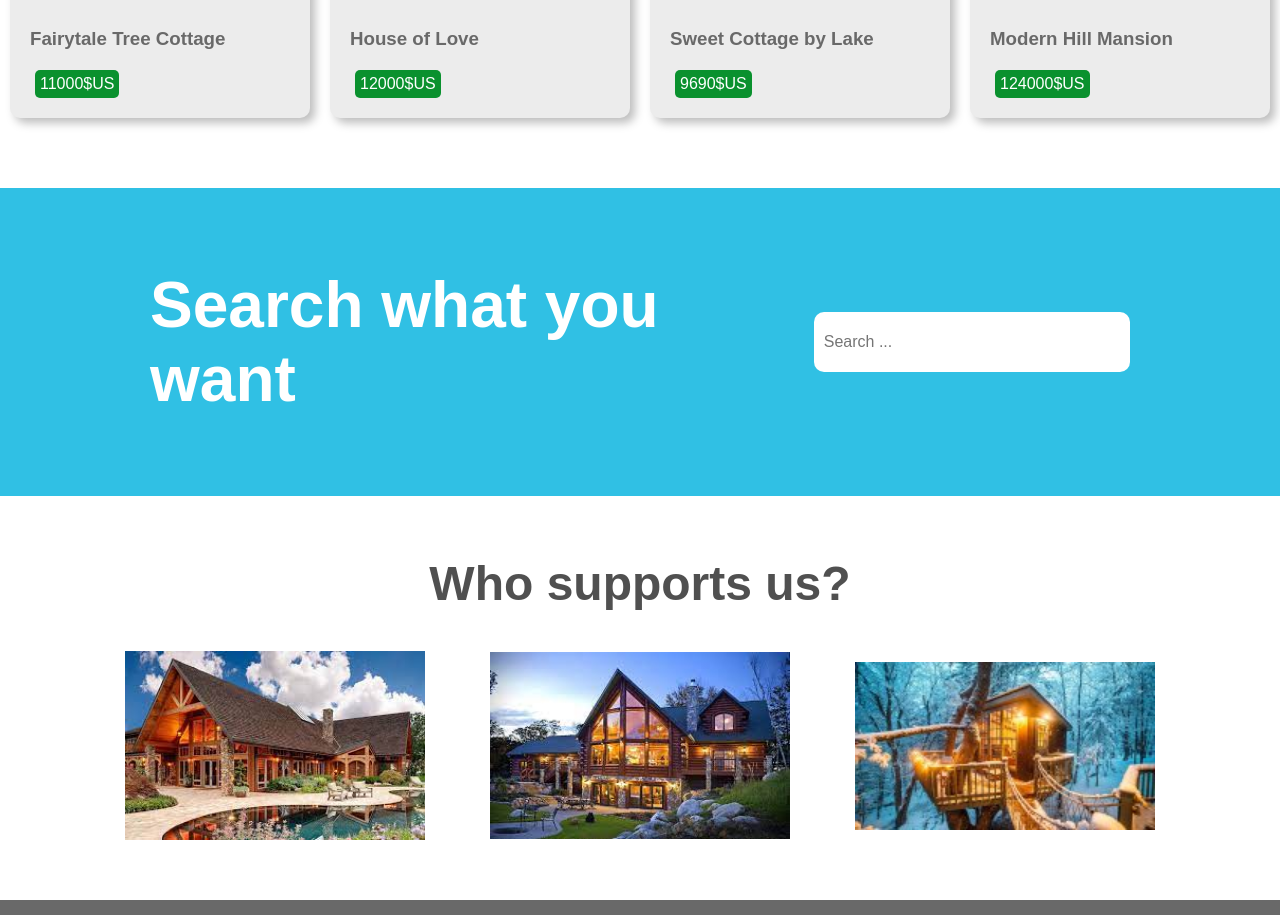
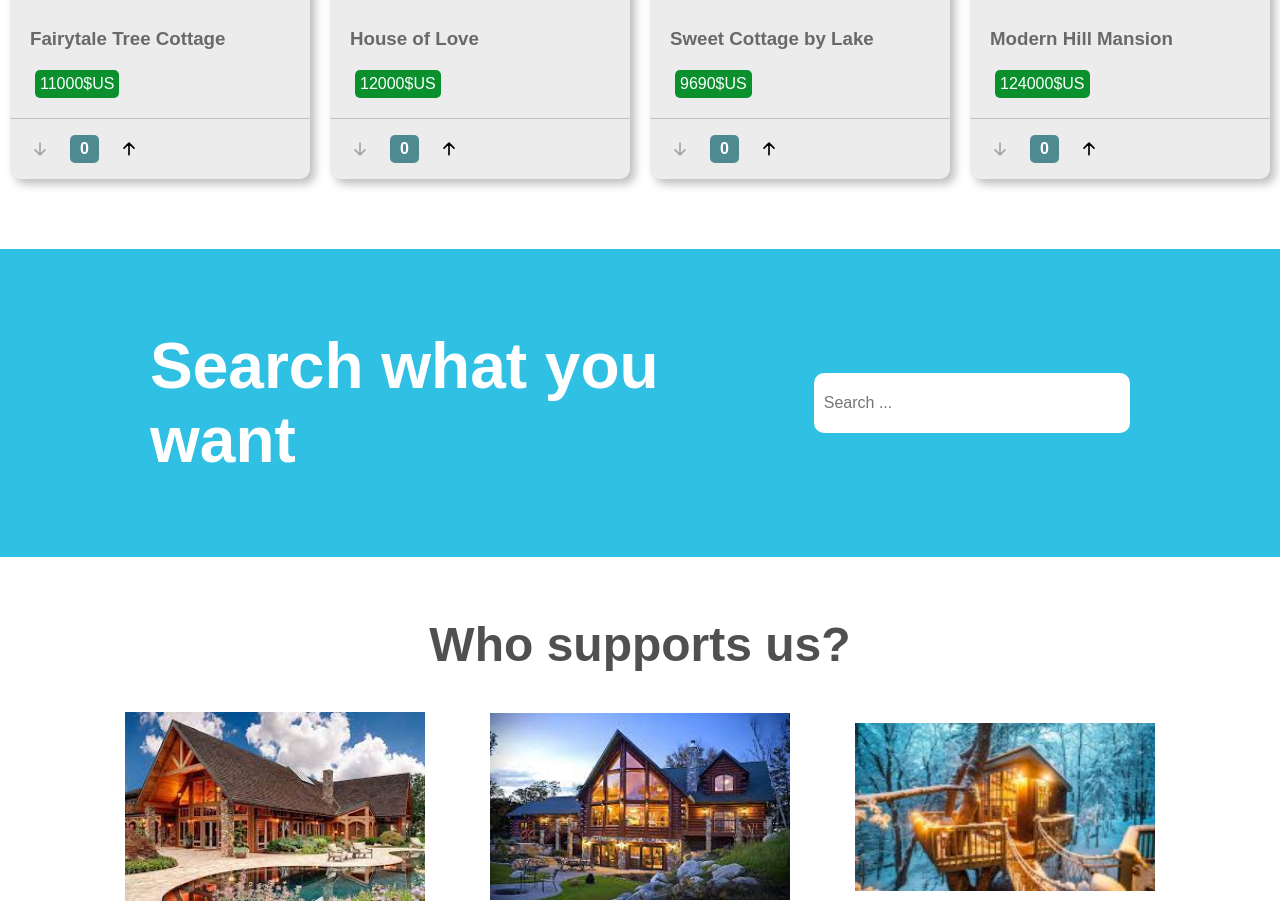
Before and after one commit to Zeinab-Mahjoub/Static_Blog_ReactJS, a React (Create React App) app: page / in a window 1280 px wide. Shown: the part 1303-2218 px from the top of the page. Built offline with nearby package versions, Linux system fonts and the light colour scheme.

Commit message:
feat: added basket functionality

```diff
--- a/src/components/Card.js
+++ b/src/components/Card.js
@@ -1,9 +1,36 @@
 import React, { Component } from "react";
 import styles from "./Card.module.css";
+import DownArrowSVG from "../images/arrow-down-md-svgrepo-com.svg";
+import UpArrowSVG from "../images/arrow-up-md-svgrepo-com.svg";
 
 export default class Card extends Component {
+  constructor() {
+    super();
+    this.state = {
+      counter: 0,
+    };
+  }
+
+  arrowDownHandler = () => {
+    if (this.state.counter === 0) return;
+    this.setState((prevState) => {
+      this.setState({
+        counter: prevState.counter - 1,
+      });
+    });
+  };
+
+  arrowUpHandler = () => {
+    this.setState((prevState) =>
+      this.setState({
+        counter: prevState.counter + 1,
+      })
+    );
+  };
+
   render() {
     const { image, name, cost } = this.props;
+    const { counter } = this.state;
 
     return (
       <div className={styles.container}>
@@ -12,6 +39,16 @@ export default class Card extends Component {
           <h3>{name}</h3>
           <p>{cost}</p>
         </div>
+        <div className={styles.counter}>
+          <img
+            className={!this.state.counter && styles.deactivated}
+            src={DownArrowSVG}
+            alt="arrow-down"
+            onClick={this.arrowDownHandler}
+          />
+          <span>{counter}</span>
+          <img src={UpArrowSVG} alt="arrow-up" onClick={this.arrowUpHandler} />
+        </div>
       </div>
     );
   }
--- a/src/components/Card.module.css
+++ b/src/components/Card.module.css
@@ -26,3 +26,28 @@
   border-radius: 5px;
   color: #fff;
 }
+
+.counter {
+  display: flex;
+  align-items: center;
+  border-top: 1px solid silver;
+}
+
+.counter img {
+  width: 20px;
+  margin: 20px;
+  cursor: pointer;
+}
+
+.counter span {
+  background-color: #4f8992;
+  padding: 5px 10px;
+  border-radius: 5px;
+  color: #fff;
+  font-weight: bold;
+}
+
+.deactivated {
+  opacity: 0.3;
+  cursor: default !important;
+}
```
Also changed, not shown: src/images/arrow-down-md-svgrepo-com.svg (added), src/images/arrow-up-md-svgrepo-com.svg (added).
